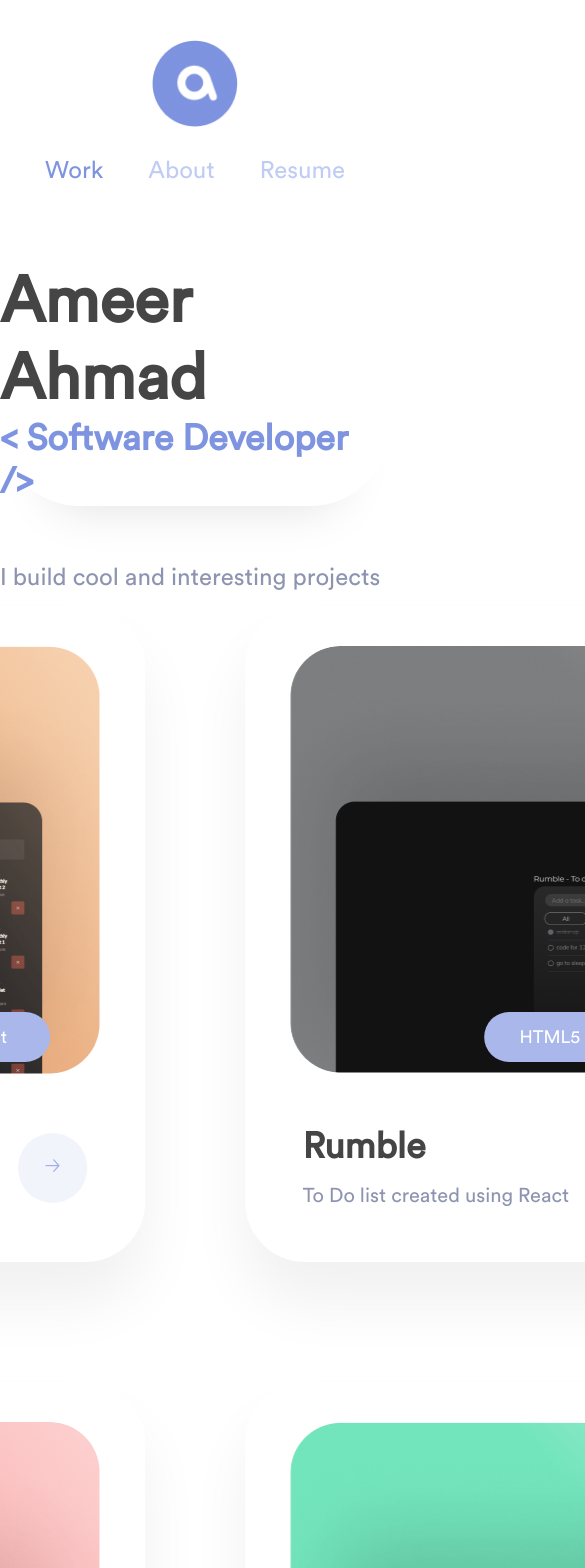
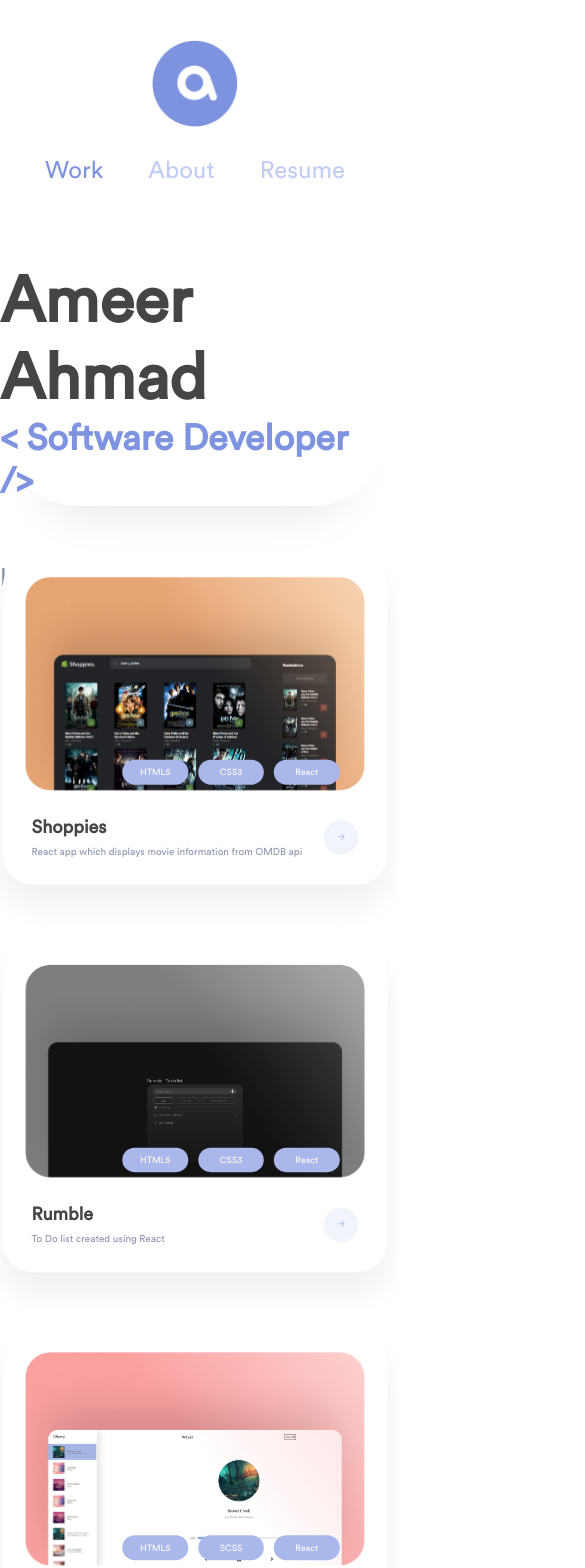
Before and after one commit to ameer-ahmad/ameer-ahmad.github.io, a React (Create React App) app: page / in a window 390 px wide. Shown: the top 1568 px of the page, 585 px wide, since content can reach past the window. Built offline with nearby package versions, Linux system fonts and the light colour scheme.

Commit message:
made projects section responsive

```diff
--- a/src/App.css
+++ b/src/App.css
@@ -513,6 +513,54 @@ footer {
   }
 }
 
+/* Mobile Responsiveness Projects */
+
+@media screen and (max-width: 1675px) {
+
+  .projects {
+    transform:translateX(-50%) scale(0.75);
+    left: 50%;
+    top: -20rem;
+  }
+
+}
+
+@media screen and (max-width: 1250px) {
+
+  .projects {
+    width: 76.883rem;
+    transform: translateX(-50%);
+    grid-template-columns: 1fr;
+    top: 0rem;
+    left: 50%;
+  }
+
+}
+
+@media screen and (max-width: 800px) {
+
+  .projects {
+    transform: translateX(-50%) scale(0.75);
+    top: -40rem;
+
+  }
+
+  .work {
+    height: 275rem;
+  }
+}
+
+@media screen and (max-width: 600px) {
+
+  .projects {
+    transform: translateX(-50%) scale(0.5);
+    top: -80rem;
+  }
+
+  .work {
+    height: 200rem;
+  }
+}
 
 
 
```
